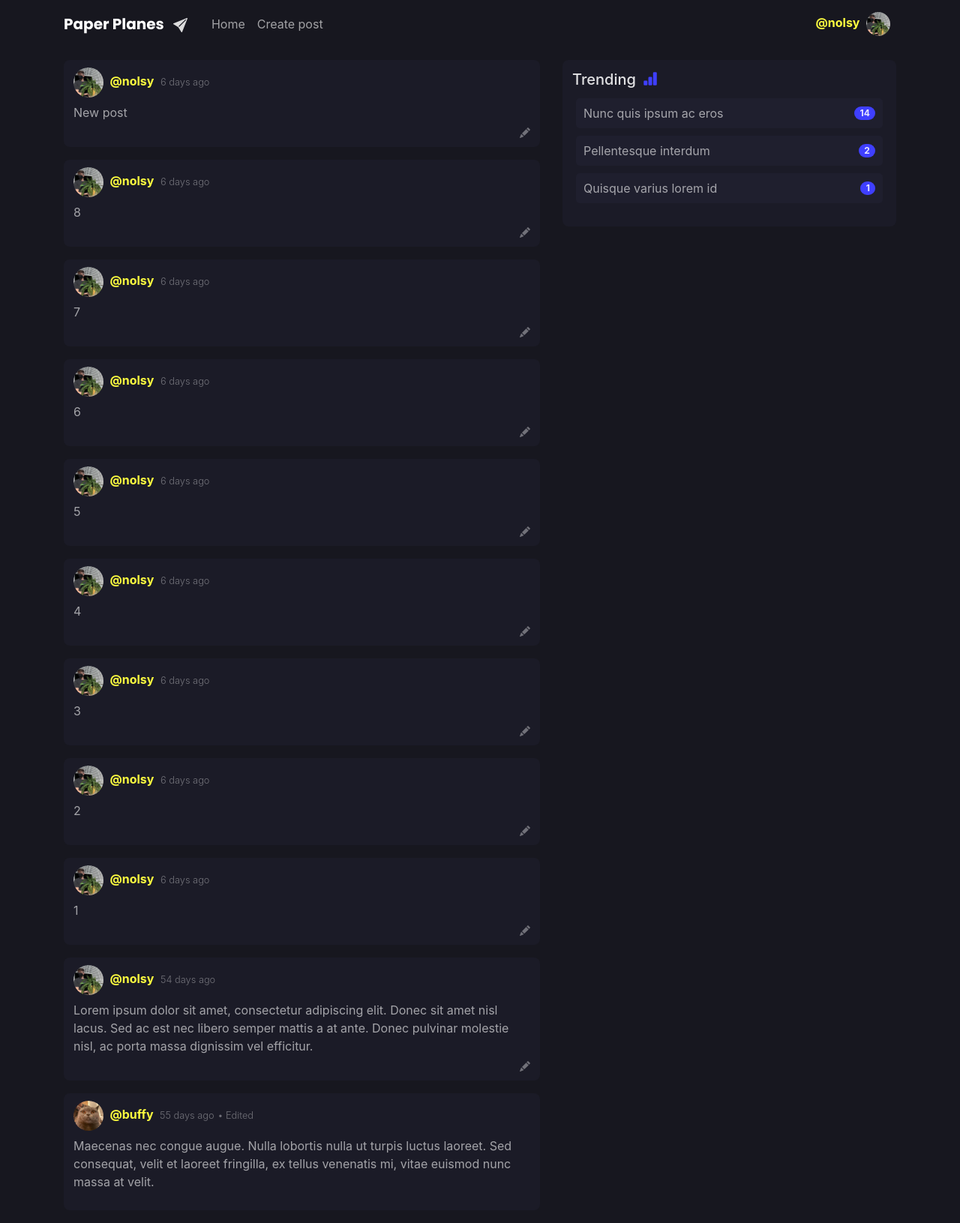
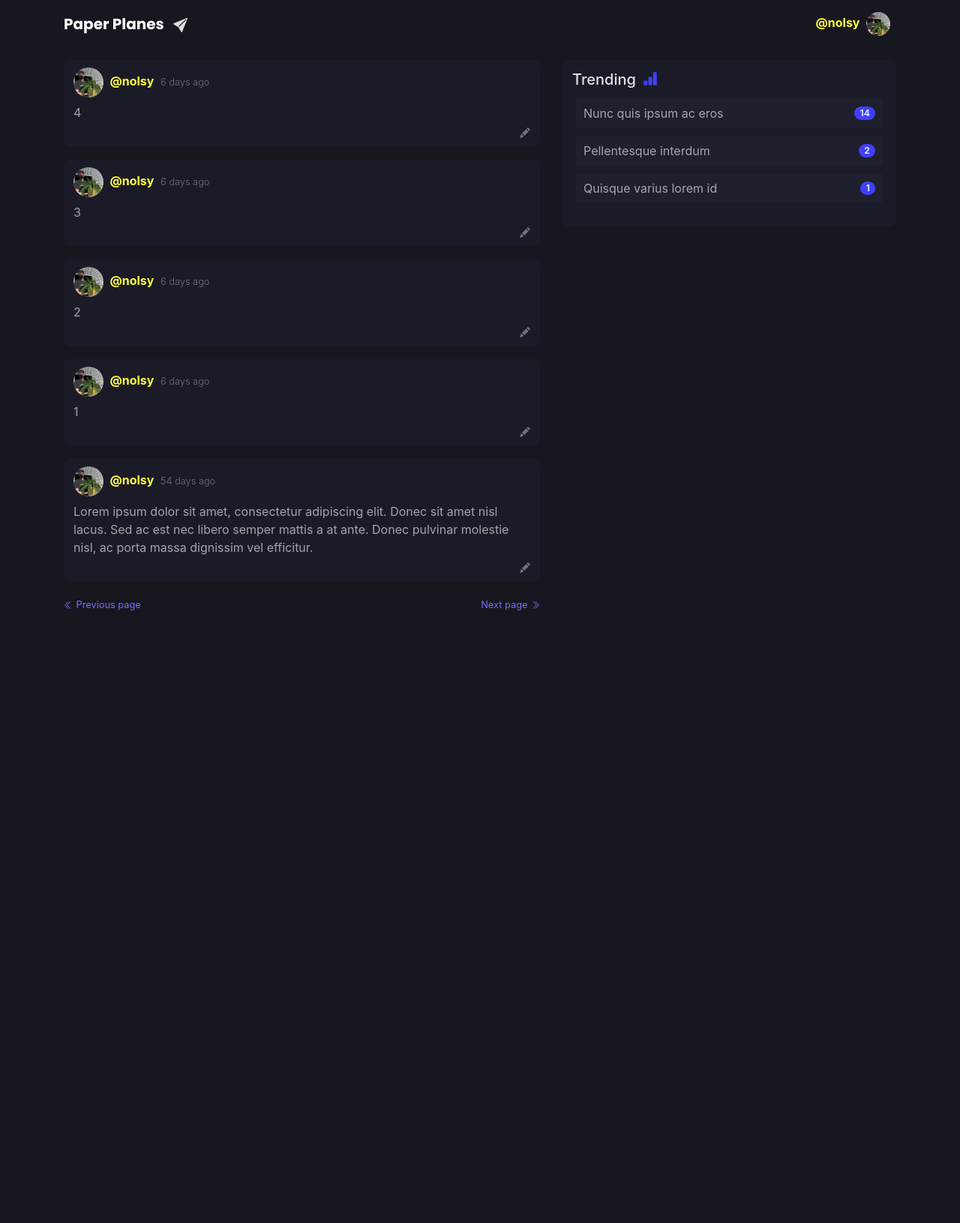
Before and after one commit to nolan-aaron/Paper_Planes, a Flask app: page /?page=2 in a window 1280 px wide. Shown: the whole page at 75% size. After the commit the page ends 814 px from the top, so only its background shows below. Run offline with Flask 2, Linux system fonts and the light colour scheme; a user stored in the database is signed in; data comes from the database, SQL or seed files in the repository; both versions use the stored data as it was after the commit; some libraries are stand-ins or nearby versions.

Commit message:
Pagination functionality added
- Minor UI changes

```diff
--- a/application/post.py
+++ b/application/post.py
@@ -51,7 +51,6 @@ def edit_post(post_id):
         post.edited = True
         db.session.commit()
         flash("Your post has been updated!", 'success')
-
         return redirect(url_for('routes.index'))
 
     elif request.method == 'GET':
--- a/application/routes.py
+++ b/application/routes.py
@@ -1,14 +1,15 @@
-from flask import Blueprint, render_template
+from flask import Blueprint, render_template, request
 from application.models import Post
-from datetime import datetime, time, timezone
+from datetime import datetime
 
 blueprint = Blueprint('routes', __name__)
 
 
 @blueprint.route("/")
 def index():
-
-    posts = Post.query.order_by(Post.date_posted.desc()).all()
+    page = request.args.get('page', 1, type=int)
+    posts = Post.query.order_by(
+        Post.date_posted.desc()).paginate(page=page, per_page=5)
 
     return render_template('index.html', posts=posts, elapsed_time=elapsed_time)
 
--- a/application/static/CSS/style.css
+++ b/application/static/CSS/style.css
@@ -4,6 +4,7 @@
   --background: #17171f;
   --component: #1b1b27;
   --surface: #1f1f2e;
+  --soft-primary: #7171ff;
   --high-emphasis: rgb(255, 255, 255, 0.87);
   --medium-emphasis: rgb(255, 255, 255, 0.60);
   --disable: rgb(255, 255, 255, 0.38);
@@ -11,6 +12,12 @@
   --inner-radius: 5px;
   --hover-opacity: 0.90;
 }
+
+/* TODO */
+@media (prefers-color-scheme: light) {
+
+}
+
 
 /* Change Autocomplete styles in Chrome */
 input:-webkit-autofill,
@@ -54,6 +61,10 @@ p, legend {
 }
 
 small {
+  color: var(--disable);
+}
+
+.low-emphasis {
   color: var(--disable);
 }
 
@@ -202,8 +213,16 @@ fieldset div {
   fill: var(--disable);
 }
 
+#svg-edit:focus {
+  fill: var(--primary);
+}
+
 .primary-colour {
   color: var(--primary);
+}
+
+.soft-primary-colour {
+  color: var(--soft-primary);
 }
 
 .secondary-colour {
@@ -335,3 +354,8 @@ fieldset div {
   font-size: 0.85rem;
   color: var(--high-emphasis);
 }
+
+/* Input field colour when focused */
+.form-control:focus {
+  box-shadow: 0 0 0 .15rem var(--primary);
+}
--- a/application/templates/base.html
+++ b/application/templates/base.html
@@ -88,20 +88,13 @@
       <div class="collapse navbar-collapse" id="navbarToggle">
         <div class="navbar-nav mr-auto">
 
-          <!-- LARGER DISPLAYS ONLY -->
-          <a class="nav-item nav-link my-auto d-none d-md-block" href="{{ url_for('routes.index') }}" style="color: var(--medium-emphasis);">Home</a>
-
           <!-- IF AUTHENTICATED -->
           {% if current_user.is_authenticated %}
 
-          <!-- LARGER DISPLAYS ONLY -->
-          <a class="nav-item nav-link my-auto d-none d-md-block" href="{{ url_for('post.new_post') }}" style="color: var(--medium-emphasis);">Create post</a>
-
           <!-- SMALL DISPLAYS ONLY -->
           <div>
-            <a class="dropdown-item d-md-none text-right pr-2" href="{{ url_for('routes.index') }}">Home</a>
+            <a class="dropdown-item d-md-none text-right pr-2" href="{{ url_for('profile.profile') }}">View profile</a>
             <a class="dropdown-item d-md-none text-right pr-2" href="{{ url_for('post.new_post') }}">Create post</a>
-            <a class="dropdown-item d-md-none text-right pr-2" href="{{ url_for('profile.profile') }}">View profile</a>
             <a class="dropdown-item d-md-none text-right pr-2" href="{{ url_for('authentication.logout') }}">Sign out</a>
           </div>
           {% endif %}
@@ -119,6 +112,7 @@
             </a>
             <div class="dropdown-menu" aria-labelledby="navbarDropdown">
               <a class="dropdown-item" href="{{ url_for('profile.profile') }}">View profile</a>
+              <a class="dropdown-item" href="{{ url_for('post.new_post') }}">Create post</a>
               <a class="dropdown-item" href="{{ url_for('authentication.logout') }}">Sign out</a>
             </div>
           </li>
@@ -132,7 +126,6 @@
 
           <!-- SMALL SCREENS -->
           <div>
-            <a class="dropdown-item d-md-none text-right pr-2" href="{{ url_for('routes.index') }}">Home</a>
             <a class="dropdown-item my-auto d-md-none text-right pr-2" href="{{ url_for('authentication.login') }}">Log in</a>
             <a class="dropdown-item my-auto d-md-none text-right pr-2" href="{{ url_for('authentication.register') }}">Sign up</a>
           </div>
--- a/application/templates/create_post.html
+++ b/application/templates/create_post.html
@@ -53,7 +53,7 @@
 <!-- SIDEBAR START -->
 {% block sidebar %}
 
-<div class="col-md-5">
+<div class="col-md-5 d-none d-sm-block">
     <div class="content-section">
         <div class="align-middle mt-1">
             <h5 class="heading-title">Trending</h5>
--- a/application/templates/edit_post.html
+++ b/application/templates/edit_post.html
@@ -47,9 +47,7 @@
 
             <!-- UPDATE/DELETE -->
             <div class="form-group mb-1">
-                <a href="{{ url_for('routes.index') }}">
-                    <button type="button" class="btn btn-secondary btn-sm inner-radius">Go back</button>
-                </a>
+                <button type="button" class="btn btn-secondary btn-sm inner-radius" onclick="history.back(-1)">Go back</button>
                 <button type="button" class="btn btn-danger btn-sm ml-2 float-right inner-radius" data-toggle="modal" data-target="#deleteModal">Delete</button>
                 {{form.submit(class="btn button input-button btn-sm float-right", value="Update") }}
             </div>
--- a/application/templates/index.html
+++ b/application/templates/index.html
@@ -4,7 +4,7 @@
 {% block content %}
 
 <!-- POSTS -->
-{% for post in posts %}
+{% for post in posts.items %}
 <article class="media content-section">
 
     <div class="w-100">
@@ -37,6 +37,38 @@
     </div>
 
 </article>
+{% endfor %}
+
+<!-- PAGINATION -->
+
+<!-- PREVIOUS -->
+{% for page_num in posts.iter_pages(left_edge=0, right_edge=0, left_current=1, right_current=2) %}
+{% if page_num %}
+{% if posts.page > page_num %}
+<a class="soft-primary-colour float-left mb-3" href="{{ url_for('routes.index', page=page_num) }}">
+    <svg xmlns="http://www.w3.org/2000/svg" width="12" height="12" fill="var(--soft-primary)" class="bi bi-chevron-double-left" viewBox="0 0 16 16">
+        <path fill-rule="evenodd" d="M8.354 1.646a.5.5 0 0 1 0 .708L2.707 8l5.647 5.646a.5.5 0 0 1-.708.708l-6-6a.5.5 0 0 1 0-.708l6-6a.5.5 0 0 1 .708 0z" />
+        <path fill-rule="evenodd" d="M12.354 1.646a.5.5 0 0 1 0 .708L6.707 8l5.647 5.646a.5.5 0 0 1-.708.708l-6-6a.5.5 0 0 1 0-.708l6-6a.5.5 0 0 1 .708 0z" />
+    </svg>
+    <small class="soft-primary-colour">Previous page</small>
+</a>
+{% endif %}
+{% endif %}
+{% endfor %}
+
+<!-- NEXT -->
+{% for page_num in posts.iter_pages(left_edge=0, right_edge=0, left_current=1, right_current=2) %}
+{% if page_num and page_num > posts.page %}
+{% if page_num > posts.page %}
+<a class="soft-primary-colour float-right mb-3" href="{{ url_for('routes.index', page=page_num) }}">
+    <small class="soft-primary-colour">Next page</small>
+    <svg xmlns="http://www.w3.org/2000/svg" width="12" height="12" fill="var(--soft-primary)" class="bi bi-chevron-double-right" viewBox="0 0 16 16">
+        <path fill-rule="evenodd" d="M3.646 1.646a.5.5 0 0 1 .708 0l6 6a.5.5 0 0 1 0 .708l-6 6a.5.5 0 0 1-.708-.708L9.293 8 3.646 2.354a.5.5 0 0 1 0-.708z" />
+        <path fill-rule="evenodd" d="M7.646 1.646a.5.5 0 0 1 .708 0l6 6a.5.5 0 0 1 0 .708l-6 6a.5.5 0 0 1-.708-.708L13.293 8 7.646 2.354a.5.5 0 0 1 0-.708z" />
+    </svg>
+</a>
+{% endif %}
+{% endif %}
 {% endfor %}
 
 <!-- CONTENT END -->
--- a/application/templates/profile.html
+++ b/application/templates/profile.html
@@ -28,7 +28,7 @@
 
                     <div class="input-group">
                         <div class="input-group-prepend">
-                            <div class="input-group-text dark-form">@</div>
+                            <div class="input-group-text dark-form font-weight-bold">@</div>
                         </div>
 
                         {% if form.username.errors %}
```
Also changed, not shown: application/site.db.
